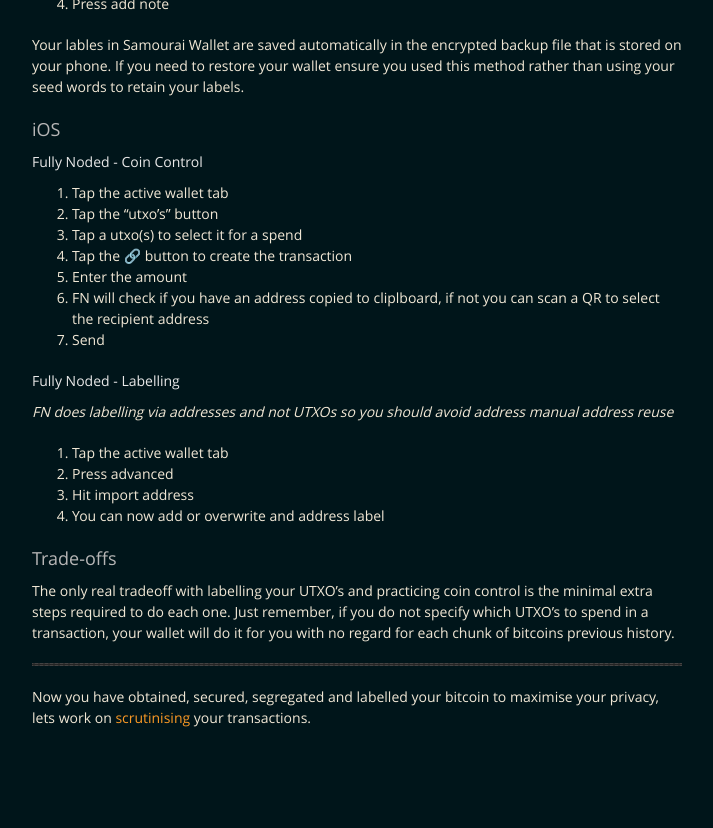
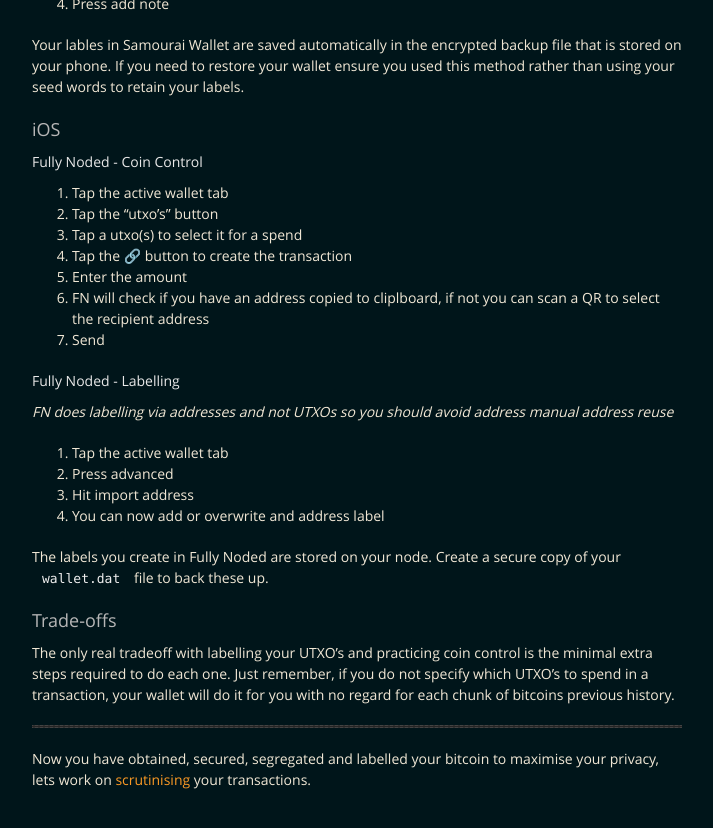
Before and after one commit to BitcoinQnA/BitcoinPrivacyGuide, a Jekyll site: the page built from segregate.md, in a window 1280 px wide and 900 px high, scrolled down 1356 px. Shown: the top 828 px of the window, without its empty margins (283-996 px from the left). Built offline with Jekyll 4.4.1, drawn with Linux system fonts in a browser that asks for light colours.

Commit message:
Update segregate.md

```diff
--- a/segregate.md
+++ b/segregate.md
@@ -69,6 +69,8 @@ Your lables in Samourai Wallet are saved automatically in the encrypted backup f
 3.  Hit import address
 4.  You can now add or overwrite and address label
 
+The labels you create in Fully Noded are stored on your node. Create a secure copy of your `wallet.dat` file to back these up.
+
 ### Trade-offs
 
 The only real tradeoff with labelling your UTXO's and practicing coin control is the minimal extra steps required to do each one. Just remember, if you do not specify which UTXO's to spend in a transaction, your wallet will do it for you with no regard for each chunk of bitcoins previous history.
```
